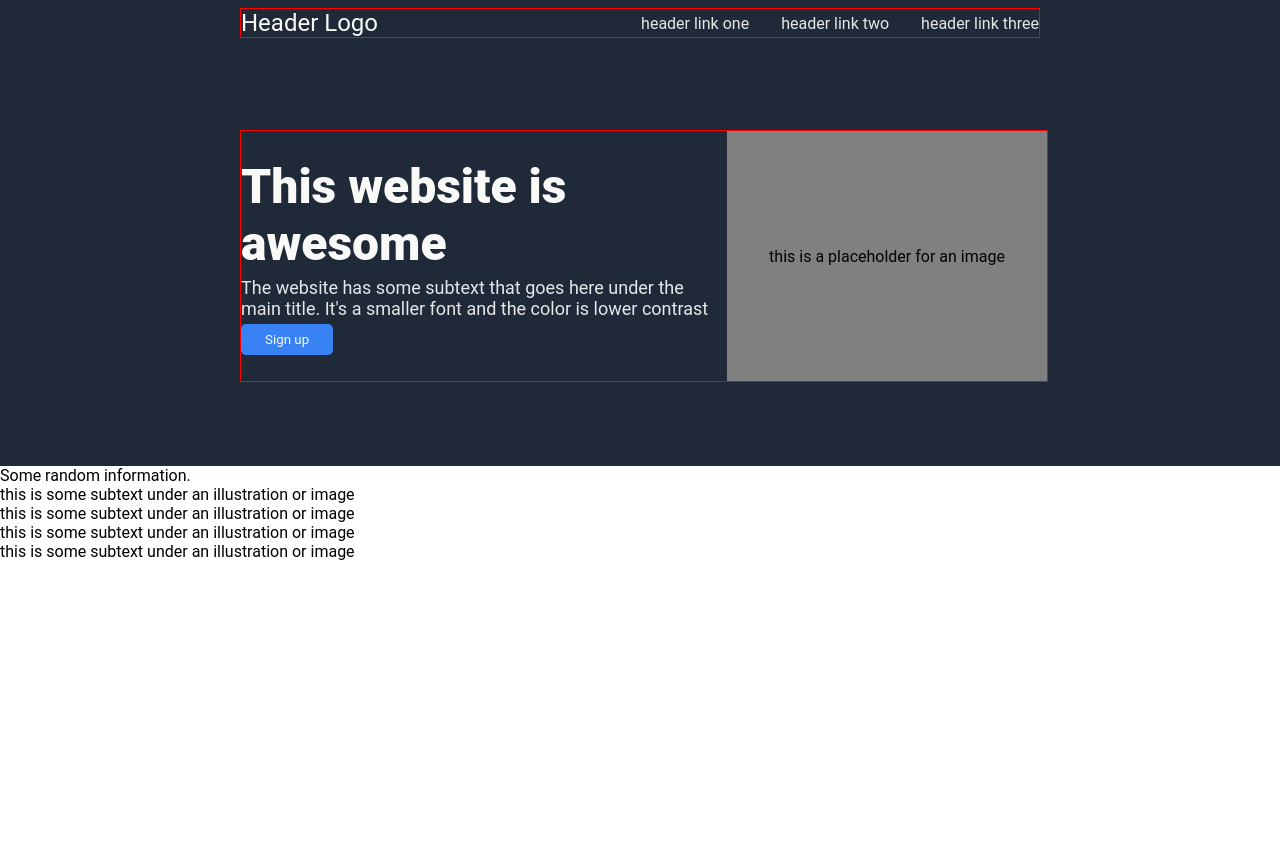
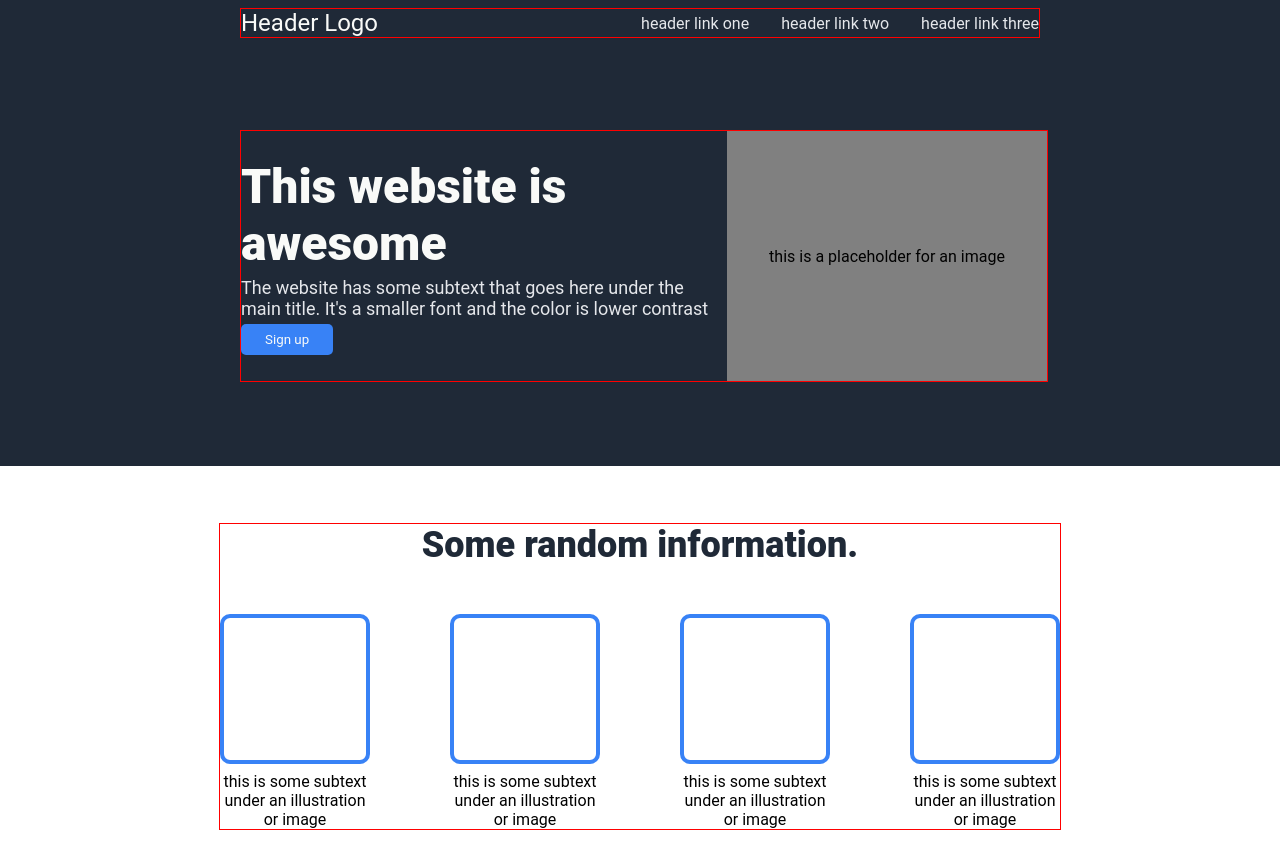
Before and after one commit to sh1ed4/ProjectLandingPage, a plain HTML site: page index.html in a window 1280 px wide. Before the commit the page ends 800 px from the top, so only its background shows below. Drawn offline with Linux system fonts and the light colour scheme.

Commit message:
Completed the styles for second section
Used flex a lot to ensure that the grouped items are properly positioned
and used border a lot to also make sure that the items have the same size

```diff
--- a/style.css
+++ b/style.css
@@ -91,3 +91,48 @@ body {
   width: 600px;
   background-color: grey;
 }
+
+/* Second section */
+.second-section {
+  height: 420px;
+  display: flex;
+  justify-content: center;
+  align-items: center;
+}
+
+.contentSecond {
+  border: 1px solid red;
+  display: flex;
+  width: 100%;
+  flex-direction: column;
+  justify-content: center;
+  align-items: center;
+  margin: 0 35rem;
+  gap: 3rem;
+}
+
+.titleSecond {
+  font-size: 36px;
+  color: #1f2937;
+  font-weight: 900;
+}
+
+.container {
+  display: flex;
+  gap: 5rem;
+}
+
+.boxContainer {
+  display: flex;
+  flex-direction: column;
+  gap: 0.5rem;
+  max-width: 150px;
+  text-align: center;
+}
+
+.box {
+  height: 150px;
+  width: 150px;
+  border: 4px solid #3882f6;
+  border-radius: 10px;
+}
```
